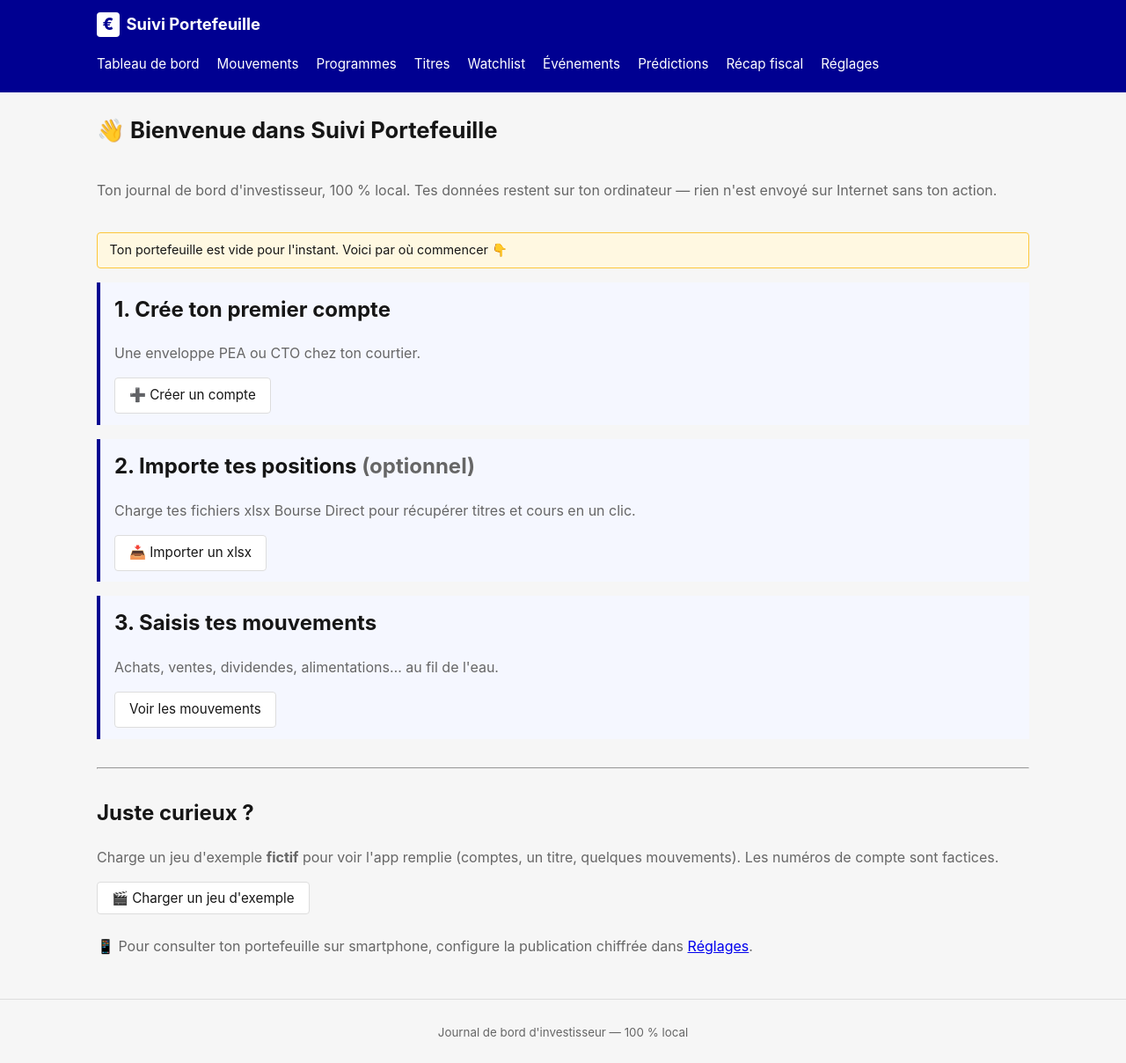
After one commit to pierrezNet/suivi-portefeuille, a Flask app: page /demarrage in a window 1280 px wide. The commit adds this page. Shown: the whole page at 88% size. Run offline with Flask 3, Linux system fonts and the light colour scheme.

Commit message:
Phase E — Onboarding premier lancement (CRUD comptes + écran guidé)
- app/services/comptes.py : CRUD compte minimal (validation PEA/CTO, id slug
  unique, date ISO) — comble l'absence totale de gestion de comptes
- app/services/onboarding.py : est_vierge() + creer_jeu_exemple() (données
  FICTIVES, numéros placeholder, n'écrase pas un dépôt existant)
- routes /comptes/nouveau, /demarrage, /demarrage/exemple + templates DSFR
- dashboard.index() : redirige vers /demarrage si vierge (gardé hors TESTING)
- dashboard : état vide pointe vers /demarrage (plus d'« édite data/comptes.json »)
- 15 tests (service comptes, onboarding, routes, régression redirection)

Co-Authored-By: Claude Opus 4.8 (1M context) <noreply@anthropic.com>

```diff
--- a/app/__init__.py
+++ b/app/__init__.py
@@ -148,6 +148,7 @@ def _enregistrer_blueprints(app: Flask) -> None:
     from app.routes.virements_programmes import bp as bp_virements_programmes
     from app.routes.predictions import bp as bp_predictions
     from app.routes.reglages import bp as bp_reglages
+    from app.routes.comptes import bp as bp_comptes
 
     app.register_blueprint(bp_dashboard)
     app.register_blueprint(bp_mouvements)
@@ -159,4 +160,5 @@ def _enregistrer_blueprints(app: Flask) -> None:
     app.register_blueprint(bp_virements_programmes)
     app.register_blueprint(bp_predictions)
     app.register_blueprint(bp_reglages)
+    app.register_blueprint(bp_comptes)
     enregistrer_endpoint_ics(app)
--- /dev/null
+++ b/app/routes/comptes.py
@@ -0,0 +1,58 @@
+"""Comptes (création) + écran de démarrage guidé (onboarding)."""
+
+from __future__ import annotations
+
+from flask import (
+    Blueprint,
+    current_app,
+    flash,
+    redirect,
+    render_template,
+    request,
+    url_for,
+)
+
+from app.services import comptes as svc
+from app.services import onboarding
+
+
+bp = Blueprint("comptes", __name__)
+
+
+@bp.route("/demarrage")
+def demarrage():
+    """Écran d'accueil guidé affiché quand l'app est vierge (ou via la nav)."""
+    depot = current_app.config["DEPOT"]
+    return render_template(
+        "comptes/demarrage.html",
+        vierge=onboarding.est_vierge(depot),
+    )
+
+
+@bp.route("/demarrage/exemple", methods=["POST"])
+def charger_exemple():
+    """Charge un jeu de données d'exemple (fictif) pour découvrir l'app."""
+    depot = current_app.config["DEPOT"]
+    onboarding.creer_jeu_exemple(depot)
+    flash(
+        "Jeu d'exemple chargé. Explore librement, puis remplace-le par tes "
+        "vraies données (les numéros de compte sont fictifs).",
+        "success",
+    )
+    return redirect(url_for("dashboard.index"))
+
+
+@bp.route("/comptes/nouveau", methods=["GET", "POST"])
+def nouveau():
+    """Crée un compte (PEA/CTO) via un formulaire — comble l'absence de CRUD."""
+    depot = current_app.config["DEPOT"]
+    if request.method == "POST":
+        try:
+            compte = svc.creer(depot, request.form.to_dict())
+            flash(f"Compte « {compte['nom']} » créé.", "success")
+            return redirect(url_for("dashboard.index"))
+        except svc.ErreursValidation as e:
+            return render_template(
+                "comptes/nouveau.html", erreurs=e.erreurs, valeurs=request.form
+            )
+    return render_template("comptes/nouveau.html", erreurs={}, valeurs={})
--- /dev/null
+++ b/app/services/comptes.py
@@ -0,0 +1,97 @@
+"""Logique métier des comptes (PEA/CTO) — service pur.
+
+Les comptes sont statiques (créés une fois). Le solde cash n'est PAS stocké ici :
+il est recalculé dynamiquement à partir des mouvements (cf. `soldes.py`).
+
+Comble l'absence historique de gestion de comptes (auparavant créés uniquement
+par édition manuelle de `data/comptes.json`).
+"""
+
+from __future__ import annotations
+
+import re
+from datetime import date as _date
+
+from app.services.stockage import Depot
+
+
+SLUG_RE = re.compile(r"[^a-z0-9]+")
+TYPES = ("PEA", "CTO")
+
+
+class ErreursValidation(Exception):
+    def __init__(self, erreurs: dict[str, str]):
+        self.erreurs = erreurs
+        super().__init__("; ".join(f"{k}: {v}" for k, v in erreurs.items()))
+
+
+def _slug(s: str) -> str:
+    s = (s or "").strip().lower()
+    return SLUG_RE.sub("-", s).strip("-")
+
+
+def _str_propre(v) -> str:
+    return str(v).strip() if v is not None else ""
+
+
+def lister(depot: Depot) -> list[dict]:
+    return depot.charger("comptes")
+
+
+def trouver(depot: Depot, compte_id: str) -> dict | None:
+    for c in depot.charger("comptes"):
+        if c.get("id") == compte_id:
+            return c
+    return None
+
+
+def _normaliser(donnees: dict, *, ids_existants: set[str]) -> dict:
+    erreurs: dict[str, str] = {}
+
+    nom = _str_propre(donnees.get("nom"))
+    type_ = _str_propre(donnees.get("type")).upper()
+    broker = _str_propre(donnees.get("broker"))
+    numero = _str_propre(donnees.get("numero"))
+    date_ouverture = _str_propre(donnees.get("date_ouverture"))
+    devise = (_str_propre(donnees.get("devise_principale")) or "EUR").upper()
+
+    if not nom:
+        erreurs["nom"] = "obligatoire"
+    if type_ not in TYPES:
+        erreurs["type"] = "choisir PEA ou CTO"
+    if date_ouverture:
+        try:
+            _date.fromisoformat(date_ouverture)
+        except ValueError:
+            erreurs["date_ouverture"] = "date invalide (format AAAA-MM-JJ)"
+
+    propose = _slug(donnees.get("id") or nom)
+    if not propose:
+        erreurs["id"] = "nom requis pour générer l'identifiant"
+    else:
+        base, i = propose, 2
+        while propose in ids_existants:
+            propose = f"{base}-{i}"
+            i += 1
+
+    if erreurs:
+        raise ErreursValidation(erreurs)
+
+    out: dict = {"id": propose, "nom": nom, "type": type_}
+    if broker:
+        out["broker"] = broker
+    if numero:
+        out["numero"] = numero
+    if date_ouverture:
+        out["date_ouverture"] = date_ouverture
+    out["devise_principale"] = devise
+    return out
+
+
+def creer(depot: Depot, donnees: dict) -> dict:
+    items = depot.charger("comptes")
+    ids = {c.get("id") for c in items}
+    compte = _normaliser(donnees, ids_existants=ids)
+    items.append(compte)
+    depot.enregistrer("comptes", items)
+    return compte
--- /dev/null
+++ b/app/services/onboarding.py
@@ -0,0 +1,62 @@
+"""Onboarding : détection d'un dépôt vierge + jeu de données d'exemple.
+
+Au premier lancement (typiquement le .exe d'un ami), `data/` est vide. Plutôt
+que d'afficher un dashboard vide demandant d'« éditer data/comptes.json », on
+propose un écran de démarrage guidé et un jeu d'exemple FICTIF.
+"""
+
+from __future__ import annotations
+
+from datetime import date as _date
+
+from app.services.stockage import Depot
+
+
+def est_vierge(depot: Depot) -> bool:
+    """Vrai si aucun compte n'est enregistré (premier lancement)."""
+    return not depot.charger("comptes")
+
+
+def creer_jeu_exemple(depot: Depot) -> None:
+    """Crée un petit jeu de données FICTIF pour découvrir l'app remplie.
+
+    Numéros de compte volontairement factices (placeholders) — jamais de vraies
+    coordonnées. N'écrase rien si des comptes existent déjà.
+    """
+    if not est_vierge(depot):
+        return
+
+    depot.enregistrer("comptes", [
+        {
+            "id": "pea-exemple", "nom": "PEA (exemple)", "type": "PEA",
+            "broker": "Mon courtier", "numero": "PEA-EXEMPLE-0001",
+            "date_ouverture": "2026-01-02", "devise_principale": "EUR",
+        },
+        {
+            "id": "cto-exemple", "nom": "CTO (exemple)", "type": "CTO",
+            "broker": "Mon courtier", "numero": "CTO-EXEMPLE-0001",
+            "date_ouverture": "2026-01-02", "devise_principale": "EUR",
+        },
+    ])
+    depot.enregistrer("titres", [
+        {
+            "id": "exemple-sa", "ticker": "EXPL", "nom": "Exemple S.A.",
+            "isin": "FR0000000000", "marche": "Euronext Paris", "devise": "EUR",
+            "secteur": "Démonstration",
+            "these_lt": "Titre d'exemple — remplace-le par tes vraies positions.",
+            "date_creation": _date.today().isoformat(),
+        },
+    ])
+    depot.enregistrer("mouvements", [
+        {
+            "id": "ex-alim", "type": "alimentation_cash", "compte_id": "pea-exemple",
+            "date": "2026-01-03", "montant": "1000.00", "devise": "EUR",
+            "libelle": "Dépôt d'exemple",
+        },
+        {
+            "id": "ex-achat", "type": "achat", "compte_id": "pea-exemple",
+            "titre_id": "exemple-sa", "date": "2026-01-04", "quantite": 5,
+            "prix_unitaire": "20.00", "devise": "EUR", "frais_courtage": "0.00",
+            "taux_change": "1.0", "notes": "Achat d'exemple",
+        },
+    ])
--- /dev/null
+++ b/app/templates/comptes/demarrage.html
@@ -0,0 +1,55 @@
+{% extends "base.html" %}
+
+{% block title %}Bienvenue — Suivi Portefeuille{% endblock %}
+
+{% block content %}
+<section class="page-header">
+  <h1>👋 Bienvenue dans Suivi Portefeuille</h1>
+  <p class="muted">
+    Ton journal de bord d'investisseur, 100&nbsp;% local. Tes données restent sur
+    ton ordinateur — rien n'est envoyé sur Internet sans ton action.
+  </p>
+</section>
+
+{% if vierge %}
+<div class="bandeau-info">
+  Ton portefeuille est vide pour l'instant. Voici par où commencer 👇
+</div>
+{% endif %}
+
+<ol class="etapes-onboarding" style="display:grid;gap:1rem;padding-left:0;list-style:none;counter-reset:etape">
+  <li style="border-left:4px solid var(--bleu-france);padding:.8rem 1rem;background:#f5f7ff">
+    <h2 style="margin-top:0">1. Crée ton premier compte</h2>
+    <p class="muted">Une enveloppe PEA ou CTO chez ton courtier.</p>
+    <a href="{{ url_for('comptes.nouveau') }}" class="btn">➕ Créer un compte</a>
+  </li>
+  <li style="border-left:4px solid var(--bleu-france);padding:.8rem 1rem;background:#f5f7ff">
+    <h2 style="margin-top:0">2. Importe tes positions <span class="muted">(optionnel)</span></h2>
+    <p class="muted">Charge tes fichiers xlsx Bourse Direct pour récupérer titres et cours en un clic.</p>
+    <a href="{{ url_for('titres.importer_xlsx') }}" class="btn btn-secondaire">📥 Importer un xlsx</a>
+  </li>
+  <li style="border-left:4px solid var(--bleu-france);padding:.8rem 1rem;background:#f5f7ff">
+    <h2 style="margin-top:0">3. Saisis tes mouvements</h2>
+    <p class="muted">Achats, ventes, dividendes, alimentations… au fil de l'eau.</p>
+    <a href="{{ url_for('mouvements.liste') }}" class="btn btn-secondaire">Voir les mouvements</a>
+  </li>
+</ol>
+
+<hr style="margin:2rem 0">
+
+<section>
+  <h2>Juste curieux ?</h2>
+  <p class="muted">
+    Charge un jeu d'exemple <strong>fictif</strong> pour voir l'app remplie
+    (comptes, un titre, quelques mouvements). Les numéros de compte sont factices.
+  </p>
+  <form method="post" action="{{ url_for('comptes.charger_exemple') }}" style="margin:0">
+    <button type="submit" class="btn btn-secondaire">🎬 Charger un jeu d'exemple</button>
+  </form>
+</section>
+
+<p class="muted" style="margin-top:1.5rem">
+  📱 Pour consulter ton portefeuille sur smartphone, configure la publication
+  chiffrée dans <a href="{{ url_for('reglages.index') }}">Réglages</a>.
+</p>
+{% endblock %}
--- a/app/templates/dashboard.html
+++ b/app/templates/dashboard.html
@@ -248,7 +248,8 @@
       {% endfor %}
     {% else %}
       <p class="muted">
-        Aucun compte enregistré. Édite <code>data/comptes.json</code> pour commencer.
+        Aucun compte enregistré.
+        <a href="{{ url_for('comptes.demarrage') }}">Commencer ici →</a>
       </p>
     {% endif %}
 
```
Also changed, not shown: app/routes/dashboard.py (+7 -0 lines), app/templates/comptes/nouveau.html (added, +58 -0 lines), tests/test_comptes.py (added, +115 -0 lines), tests/test_onboarding.py (added, +38 -0 lines).
